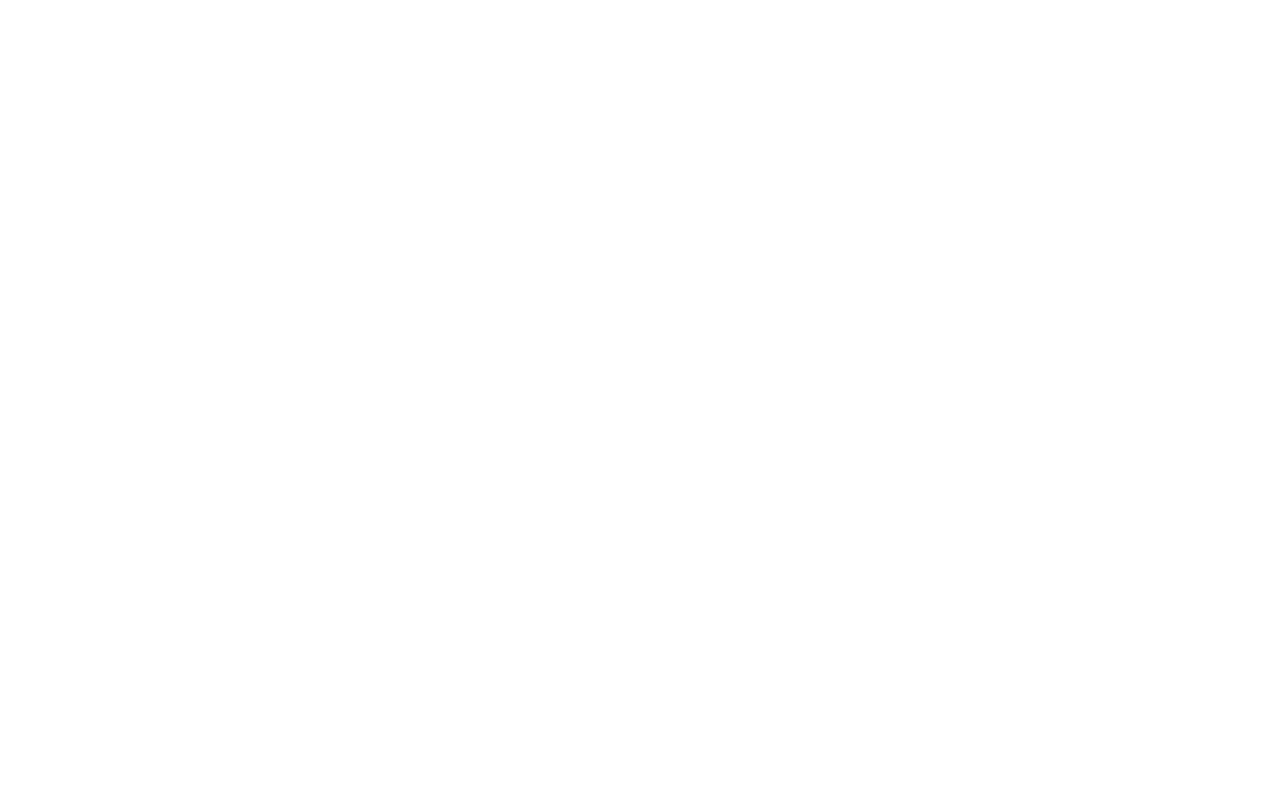
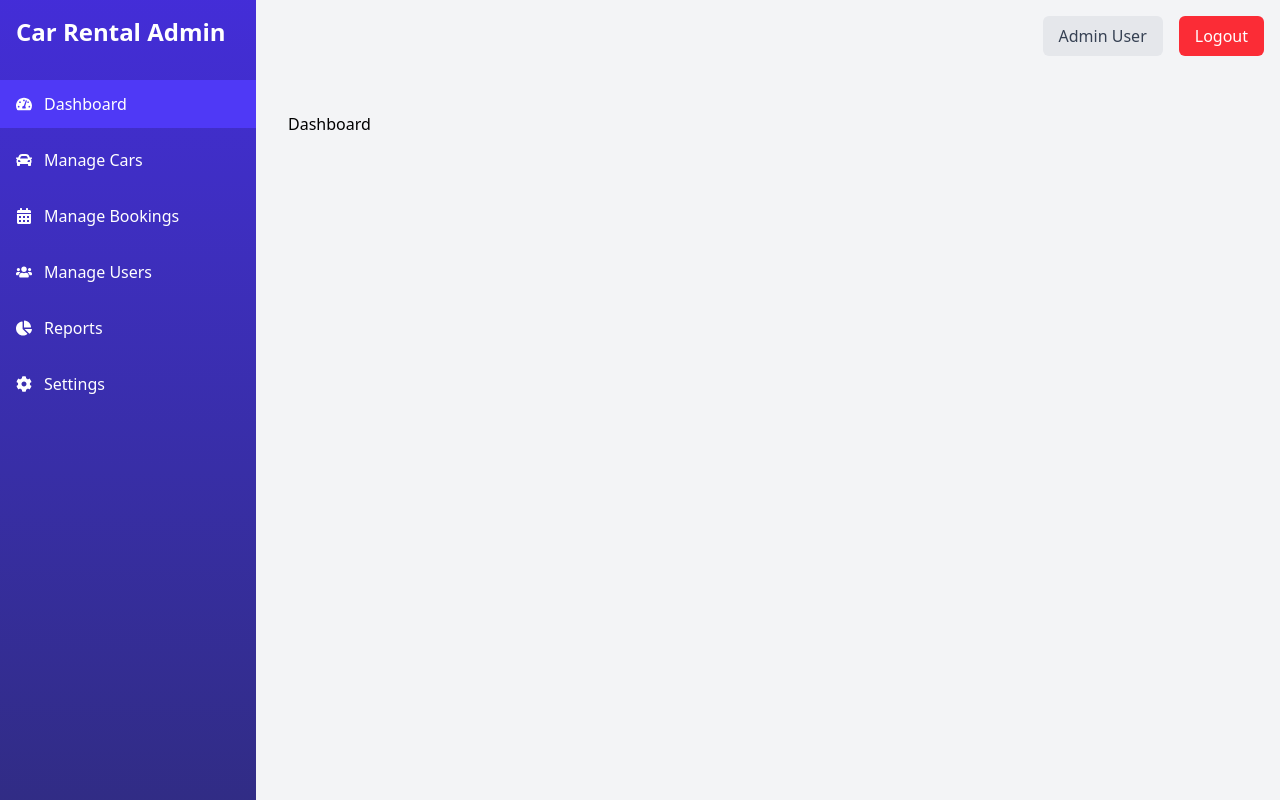
Before and after one commit to devoleper-samreen/Car-Rental, a React (Vite) app in the folder Frontend/: page /admin/dashboard/dashboard in a window 1280 px wide. Before the commit this address had no page. Built offline with nearby package versions, Linux system fonts and the light colour scheme.

Commit message:
feat: enhance AdminDashboard with nested routes and add management pages

```diff
--- a/Frontend/src/App.jsx
+++ b/Frontend/src/App.jsx
@@ -8,6 +8,12 @@ import AdminLogin from './pages/AdminLogin'
 import AdminSignup from './pages/AdminSignup'
 import UserDashboard from "./dashboard/UserDashboard"
 import AdminDashboard from "./dashboard/AdminDashboard"
+import ManageCars from "./pages/ManageCars"
+import ManageUsers from "./pages/ManageUsers"
+import Dashboard from "./pages/Dashboard"
+import ManageBookings from "./pages/ManageBookings"
+import Reports from "./pages/Reports"
+import Setting from "./pages/Setting"
 
 function App() {
 
@@ -21,7 +27,16 @@ function App() {
           <Route path='/admin/login' element={<AdminLogin />} />
           <Route path='/admin/signup' element={<AdminSignup />} />
           <Route path='/user/dashboard' element={<UserDashboard />} />
-          <Route path='/admin/dashboard' element={<AdminDashboard />} />
+
+          <Route path='/admin/dashboard' element={<AdminDashboard />}>
+            <Route path='dashboard' element={<Dashboard />} />
+            <Route path='manage-cars' element={<ManageCars />} />
+            <Route path='manage-users' element={<ManageUsers />} />
+            <Route path='manage-bookings' element={<ManageBookings />} />
+            <Route path='reports' element={<Reports />} />
+            <Route path='setting' element={<Setting />} />
+          </Route>
+
           <Route path='/list' element={<CarList />} />
         </Routes>
       </Router>
--- a/Frontend/src/dashboard/AdminDashboard.jsx
+++ b/Frontend/src/dashboard/AdminDashboard.jsx
@@ -1,31 +1,44 @@
 import { FaTachometerAlt, FaCar, FaCalendarAlt, FaUsers, FaChartPie, FaCog, FaPlus } from "react-icons/fa";
-import Sidebar from "../componenets/Sidebar";
+import { Outlet, useNavigate, useLocation } from 'react-router-dom';
+
 
 function AdminDashboard() {
+    const navigate = useNavigate();
+    const location = useLocation();
+    const isActive = (path) => location.pathname === path;
+
     return (
         <div className="flex h-screen bg-gray-100">
             {/* Sidebar */}
-            {/* <Sidebar /> */}
             <aside className="w-64 bg-gradient-to-b from-indigo-700 to-indigo-900 text-white">
                 <div className="p-4 text-2xl font-bold">Car Rental Admin</div>
                 <nav className="mt-4">
                     <ul className="space-y-2">
-                        <li className="flex items-center px-4 py-2 hover:bg-indigo-600 cursor-pointer">
+                        <li
+                            onClick={() => navigate('/admin/dashboard/dashboard')}
+                            className={`flex items-center px-4 py-3 cursor-pointer ${isActive('/admin/dashboard/dashboard') ? 'bg-indigo-600' : 'hover:bg-indigo-600'
+                                }`}
+                        >
                             <FaTachometerAlt className="mr-3" /> Dashboard
                         </li>
-                        <li className="flex items-center px-4 py-2 bg-indigo-600 cursor-pointer">
+                        <li onClick={() => navigate('/admin/dashboard/manage-cars')} className={`flex items-center px-4 py-3 cursor-pointer ${isActive('/admin/dashboard/manage-cars') ? 'bg-indigo-600' : 'hover:bg-indigo-600'
+                            }`}>
                             <FaCar className="mr-3" /> Manage Cars
                         </li>
-                        <li className="flex items-center px-4 py-2 hover:bg-indigo-600 cursor-pointer">
+                        <li onClick={() => navigate('/admin/dashboard/manage-bookings')} className={`flex items-center px-4 py-3 cursor-pointer ${isActive('/admin/dashboard/manage-bookings') ? 'bg-indigo-600' : 'hover:bg-indigo-600'
+                            }`}>
                             <FaCalendarAlt className="mr-3" /> Manage Bookings
                         </li>
-                        <li className="flex items-center px-4 py-2 hover:bg-indigo-600 cursor-pointer">
+                        <li onClick={() => navigate('/admin/dashboard/manage-users')} className={`flex items-center px-4 py-3 cursor-pointer ${isActive('/admin/dashboard/manage-users') ? 'bg-indigo-600' : 'hover:bg-indigo-600'
+                            }`}>
                             <FaUsers className="mr-3" /> Manage Users
                         </li>
-                        <li className="flex items-center px-4 py-2 hover:bg-indigo-600 cursor-pointer">
+                        <li onClick={() => navigate('/admin/dashboard/reports')} className={`flex items-center px-4 py-3 cursor-pointer ${isActive('/admin/dashboard/reports') ? 'bg-indigo-600' : 'hover:bg-indigo-600'
+                            }`}>
                             <FaChartPie className="mr-3" /> Reports
                         </li>
-                        <li className="flex items-center px-4 py-2 hover:bg-indigo-600 cursor-pointer">
+                        <li onClick={() => navigate('/admin/dashboard/setting')} className={`flex items-center px-4 py-3 cursor-pointer ${isActive('/admin/dashboard/setting') ? 'bg-indigo-600' : 'hover:bg-indigo-600'
+                            }`}>
                             <FaCog className="mr-3" /> Settings
                         </li>
                     </ul>
@@ -35,16 +48,18 @@ function AdminDashboard() {
 
             {/* Main Content */}
             <main className="flex-1 p-8 mt-20">
-                <div className="flex justify-between items-center mb-6">
+                {/* <div className="flex justify-between items-center mb-6">
                     <div>
                         <h1 className="text-2xl font-bold text-gray-900">Car Fleet Management</h1>
-                        <p className="text-gray-600">Manage your vehicle inventory and listings</p>
+                        <p className="text-gray-600 text-sm">Manage your vehicle inventory and listings</p>
                     </div>
                     <button className="flex items-center gap-2 bg-indigo-600 hover:bg-indigo-700 text-white px-4 py-2 rounded-md shadow-md">
                         <FaPlus /> Add New Vehicle
                     </button>
                 </div>
-                {/* Content section can go here */}
+                Content section can go here */}
+                <Outlet />
+
             </main>
 
             {/* Top bar */}
--- /dev/null
+++ b/Frontend/src/pages/Dashboard.jsx
@@ -0,0 +1,9 @@
+import React from 'react'
+
+function Dashboard() {
+    return (
+        <div>Dashboard</div>
+    )
+}
+
+export default Dashboard
--- /dev/null
+++ b/Frontend/src/pages/ManageBookings.jsx
@@ -0,0 +1,9 @@
+import React from 'react'
+
+function ManageBookings() {
+    return (
+        <div>ManageBookings</div>
+    )
+}
+
+export default ManageBookings
--- /dev/null
+++ b/Frontend/src/pages/ManageCars.jsx
@@ -0,0 +1,9 @@
+import React from 'react'
+
+function ManageCars() {
+    return (
+        <div>ManageCars</div>
+    )
+}
+
+export default ManageCars
--- /dev/null
+++ b/Frontend/src/pages/ManageUsers.jsx
@@ -0,0 +1,9 @@
+import React from 'react'
+
+function ManageUsers() {
+    return (
+        <div>ManageUsers</div>
+    )
+}
+
+export default ManageUsers
--- /dev/null
+++ b/Frontend/src/pages/Reports.jsx
@@ -0,0 +1,9 @@
+import React from 'react'
+
+function Reports() {
+    return (
+        <div>Reports</div>
+    )
+}
+
+export default Reports
--- /dev/null
+++ b/Frontend/src/pages/Setting.jsx
@@ -0,0 +1,9 @@
+import React from 'react'
+
+function Setting() {
+    return (
+        <div>Setting</div>
+    )
+}
+
+export default Setting
```
